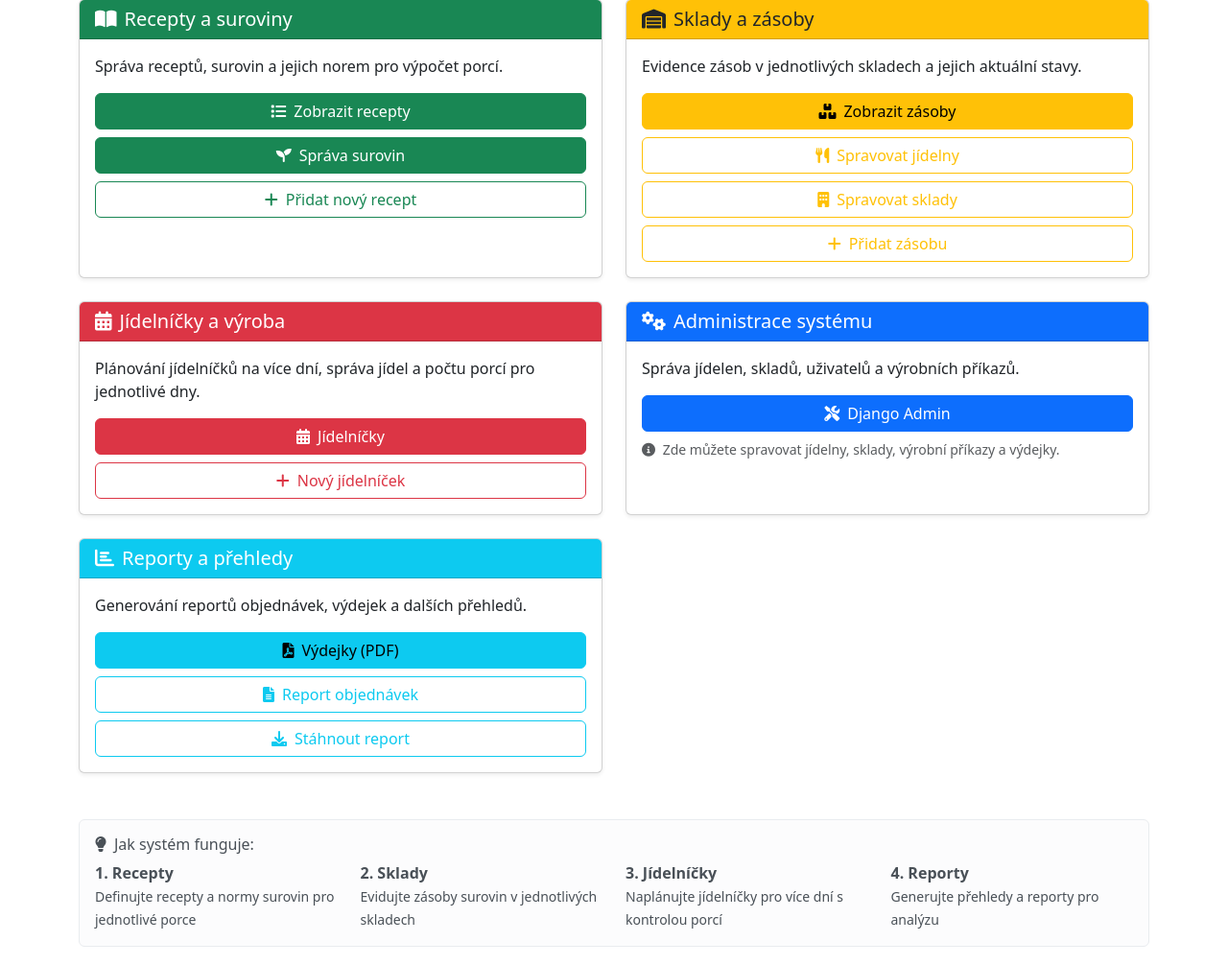
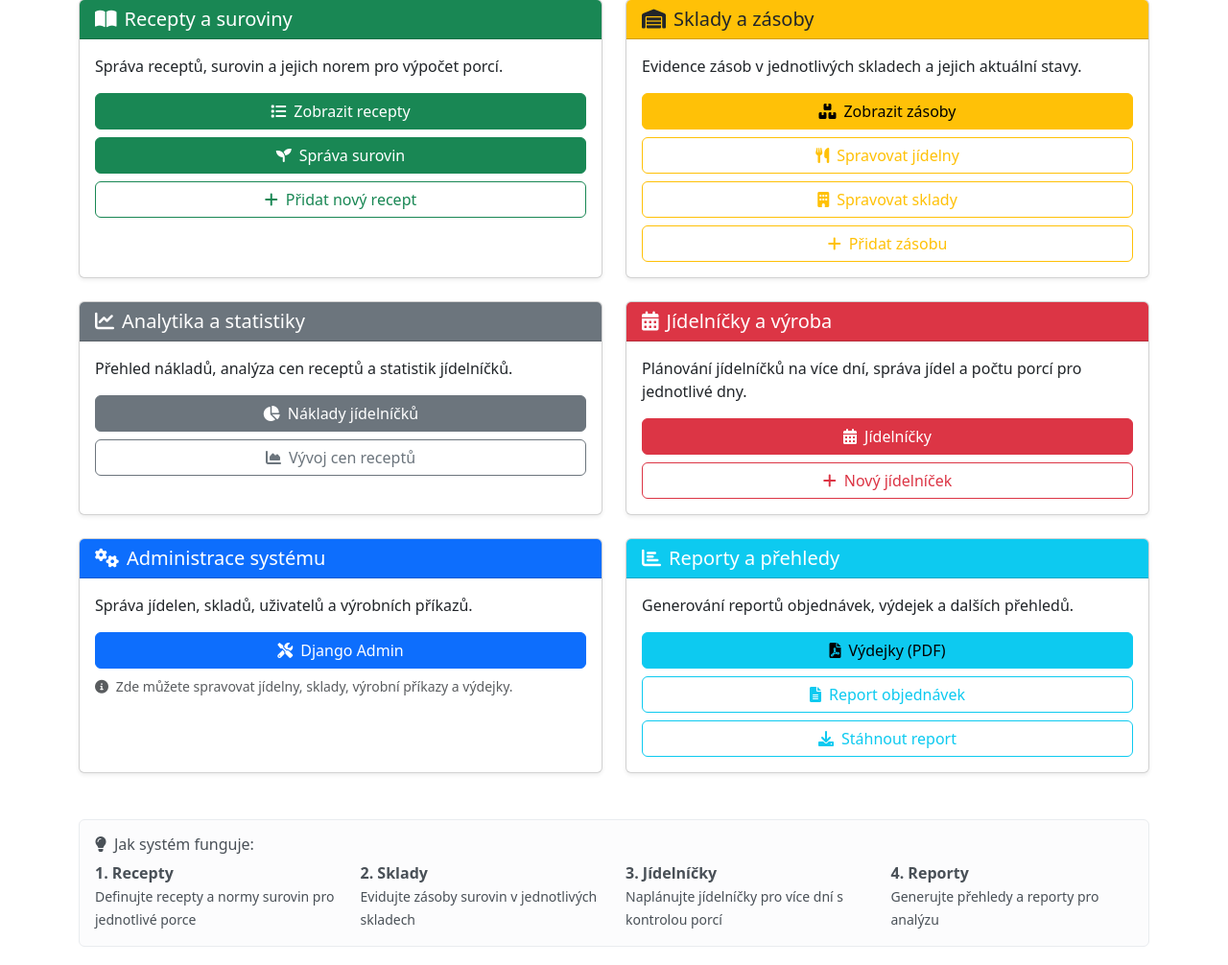
Before and after one commit to dreryos/jidelna_projekt, a Django app: page / in a window 1280 px wide. Shown: the part 370-1376 px from the top of the page at 96% size. Run offline with Django 5.2, Linux system fonts and the light colour scheme; the visitor is signed in with stand-in values (Sample User, id 1); some libraries are stand-ins or nearby versions.

```diff
--- a/apps/core/forms.py
+++ b/apps/core/forms.py
@@ -31,12 +31,11 @@ class RecipeForm(forms.ModelForm):
     """
     class Meta:
         model = Recipe
-        fields = ['category', 'name', 'description', 'base_portions']
+        fields = ['category', 'name', 'description']
         widgets = {
             'category': forms.Select(attrs={'class': 'form-control', 'required': True}),
             'name': forms.TextInput(attrs={'class': 'form-control'}),
             'description': forms.Textarea(attrs={'class': 'form-control', 'rows': 3}),
-            'base_portions': forms.NumberInput(attrs={'class': 'form-control', 'min': 1}),
         }
         help_texts = {
             'category': 'Vyberte kategorii - kód receptu se vygeneruje automaticky (např. PL-001, HJ-042)',
--- a/jidelna_project/settings.py
+++ b/jidelna_project/settings.py
@@ -146,6 +146,9 @@ FORMAT_MODULE_PATH = [
 
 STATIC_URL = 'static/'
 STATIC_ROOT = BASE_DIR / 'staticfiles'
+STATICFILES_DIRS = [
+    BASE_DIR / 'static',
+]
 # Enable WhiteNoise's Gzip compression of static assets.
 STATICFILES_STORAGE = 'whitenoise.storage.CompressedManifestStaticFilesStorage'
 
--- a/templates/base.html
+++ b/templates/base.html
@@ -1,10 +1,12 @@
 {% load django_bootstrap5 %}
+{% load static %}
 <!doctype html>
 <html lang="cs">
 <head>
   <meta charset="utf-8" />
   <title>{% block title %}Jídelna{% endblock %}</title>
   <meta name="viewport" content="width=device-width, initial-scale=1" />
+  <link rel="icon" type="image/png" href="{% static 'img/favicon.png' %}">
   {% bootstrap_css %}
   <link rel="stylesheet" href="https://cdnjs.cloudflare.com/ajax/libs/font-awesome/6.0.0/css/all.min.css">
   {% block extra_css %}{% endblock %}
--- a/templates/home.html
+++ b/templates/home.html
@@ -69,6 +69,28 @@
           </a>
           <a href="{% url 'inventory:stock_add' %}" class="btn btn-outline-warning">
             <i class="fas fa-plus me-2"></i>Přidat zásobu
+          </a>
+        </div>
+      </div>
+    </div>
+  </div>
+
+  <!-- Analytika -->
+  <div class="col-lg-6">
+    <div class="card h-100 shadow-sm">
+      <div class="card-header bg-secondary text-white">
+        <h5 class="card-title mb-0">
+          <i class="fas fa-chart-line me-2"></i>Analytika a statistiky
+        </h5>
+      </div>
+      <div class="card-body">
+        <p class="card-text">Přehled nákladů, analýza cen receptů a statistik jídelníčků.</p>
+        <div class="d-grid gap-2">
+          <a href="{% url 'analytics:menu_analytics_list' %}" class="btn btn-secondary">
+            <i class="fas fa-chart-pie me-2"></i>Náklady jídelníčků
+          </a>
+          <a href="{% url 'analytics:recipe_cost_analysis' %}" class="btn btn-outline-secondary">
+            <i class="fas fa-chart-area me-2"></i>Vývoj cen receptů
           </a>
         </div>
       </div>
```
Also changed, not shown: TODO.md (+9 -7 lines), templates/core/recipe_form.html (+6 -12 lines), CHANGELOG.md, static/img/favicon.png (added).
